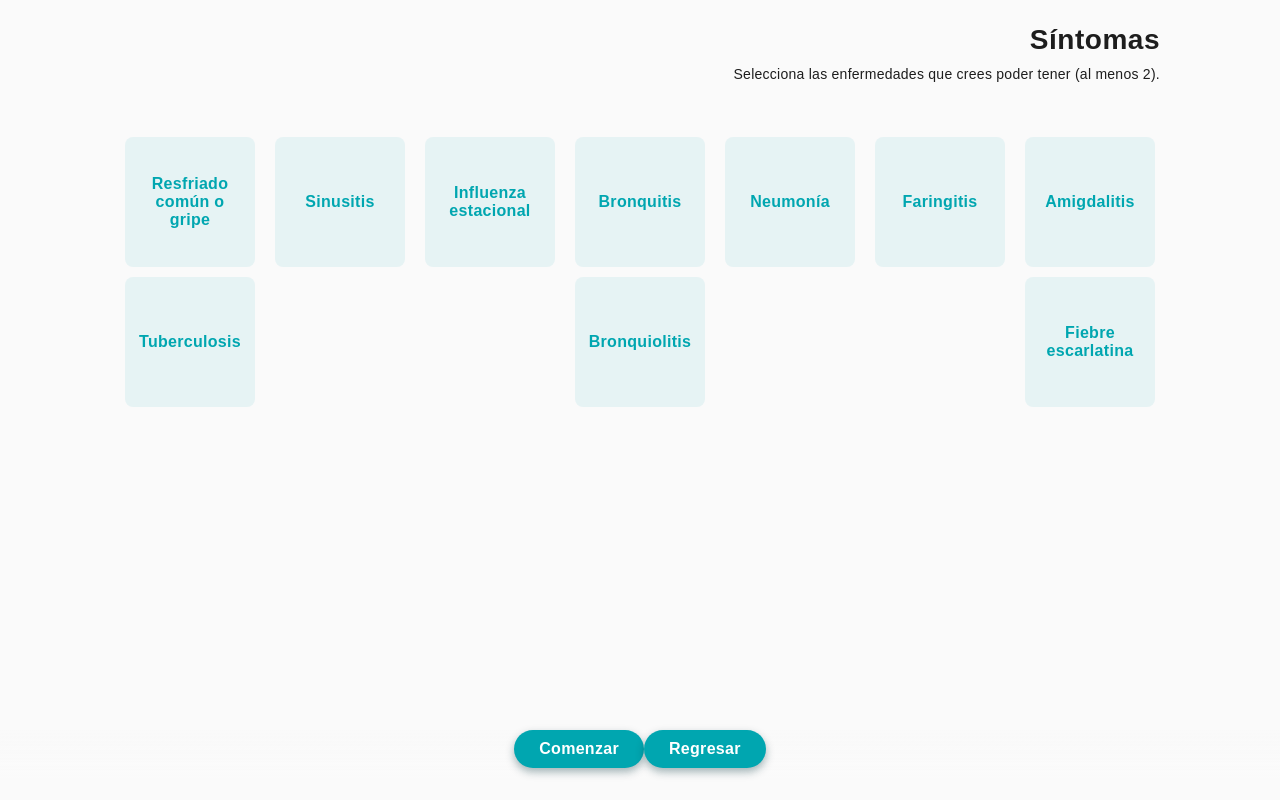
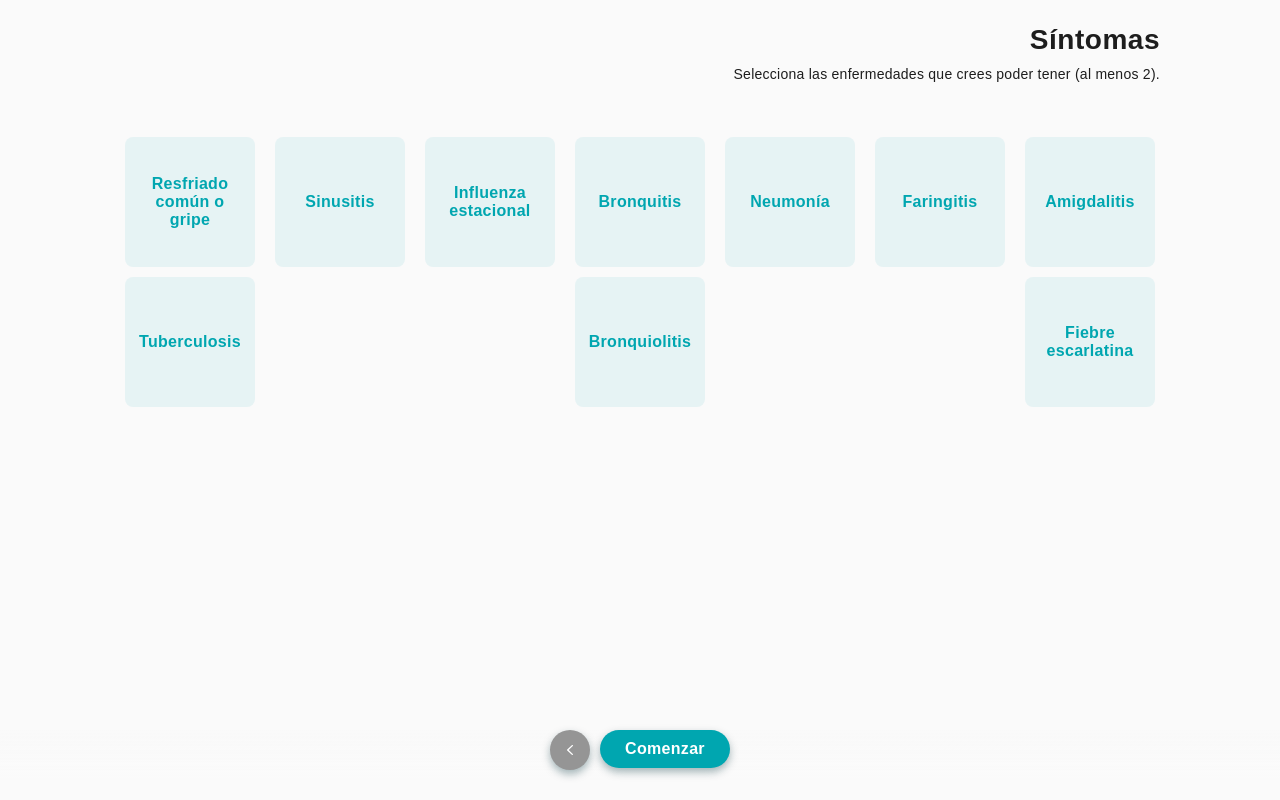
Before and after one commit to FOC96/IA-Diagnose, a plain HTML site: page s2.html in a window 1280 px wide. Drawn offline with Linux system fonts and the light colour scheme; a web font is replaced by a local one.

Commit message:
New back button correctly designed.

```diff
--- a/css/master.css
+++ b/css/master.css
@@ -854,3 +854,20 @@ a {
 #inner .diagnosis {
   left: 0;
 }
+
+.grayBtn {
+  background: #959595;
+  margin-right: 10px;
+  padding: 10px 20px;
+  display: flex;
+  flex-flow: column nowrap;
+  align-items: center;
+  justify-content: center;
+  height: 40px;
+  width: 30px;
+  box-sizing: border-box;
+}
+
+.grayBtn img {
+  height: 10px;
+}
--- a/s2.html
+++ b/s2.html
@@ -54,8 +54,8 @@
       </div>
 
       <div class="buttonsArea">
+        <button class="primaryBtn grayBtn" name="button" id="backDiagnoseBtn"> <img src="media/back.svg" alt=""> </button>
         <button class="primaryBtn" name="button" id="startDiagnoseBtn">Comenzar</button>
-        <button class="primaryBtn" name="button" id="backDiagnoseBtn">Regresar</button>
       </div>
     </div>
   </body>
```
Also changed, not shown: media/back.svg (added).
